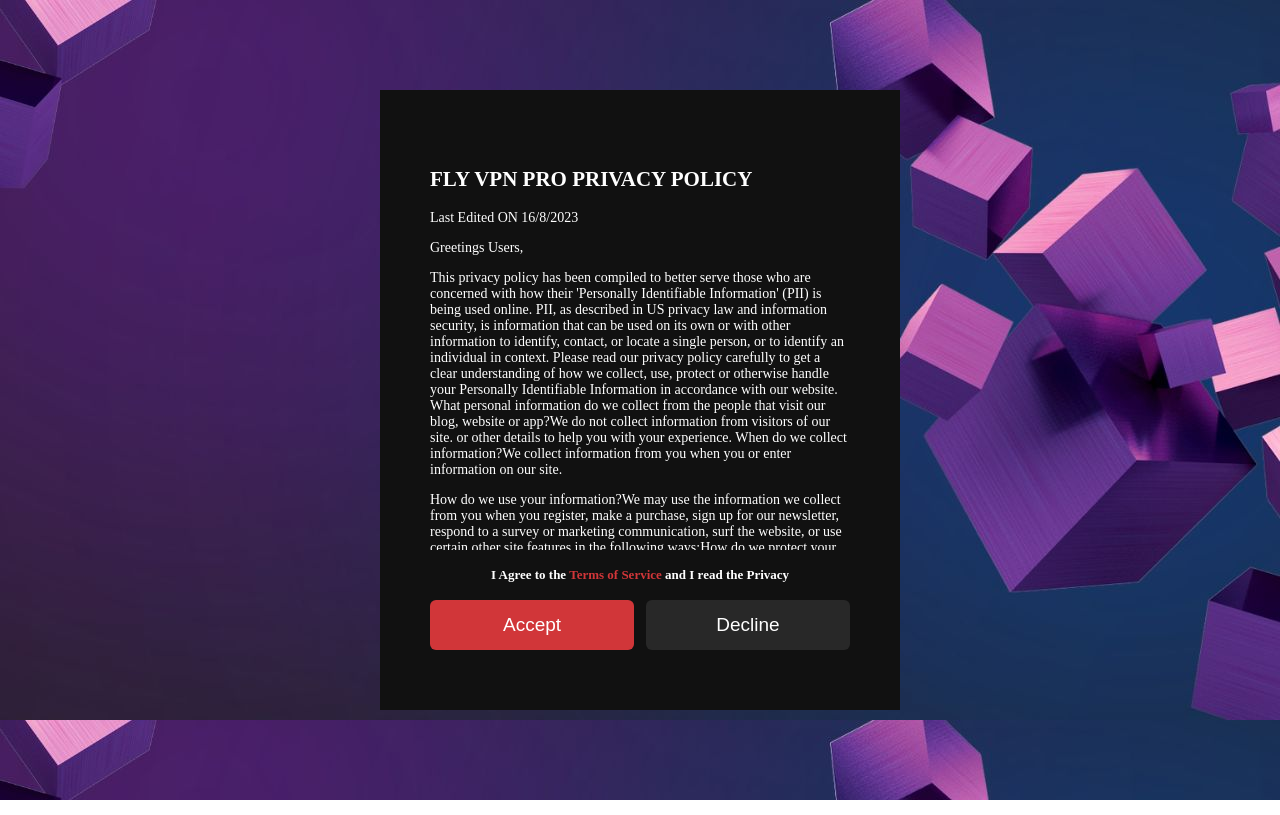
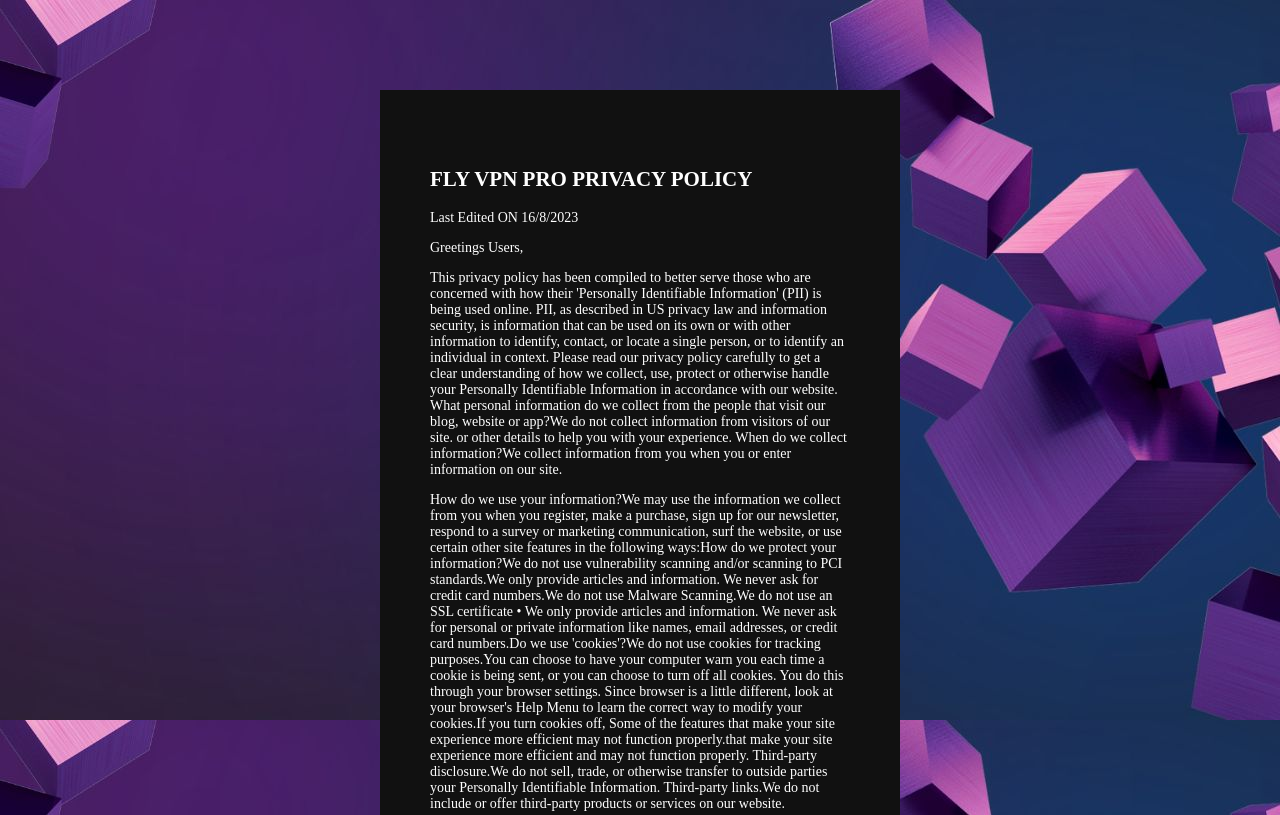
Before and after one commit to devkali7/Privacy-Policy, a plain HTML site: page index.html in a window 1280 px wide. Shown: the top 815 px of the page. Drawn offline with Linux system fonts and the light colour scheme.

Commit message:
Update style.css

```diff
--- a/style.css
+++ b/style.css
@@ -2,7 +2,7 @@
     margin: 0;
     padding: 0;
     background-image: url(image.jpeg);
-    min-height: 100vh;
+    min-height: 150vh;
     display: flex;
     align-items: center;
     justify-content: center;
@@ -17,7 +17,7 @@
 }
 .terms-text{
     padding: 0 20px;
-    height: 400px;
+    height: 800px;
     overflow-y: auto;
     font-size: 14px;
     font-weight: 500;
```
